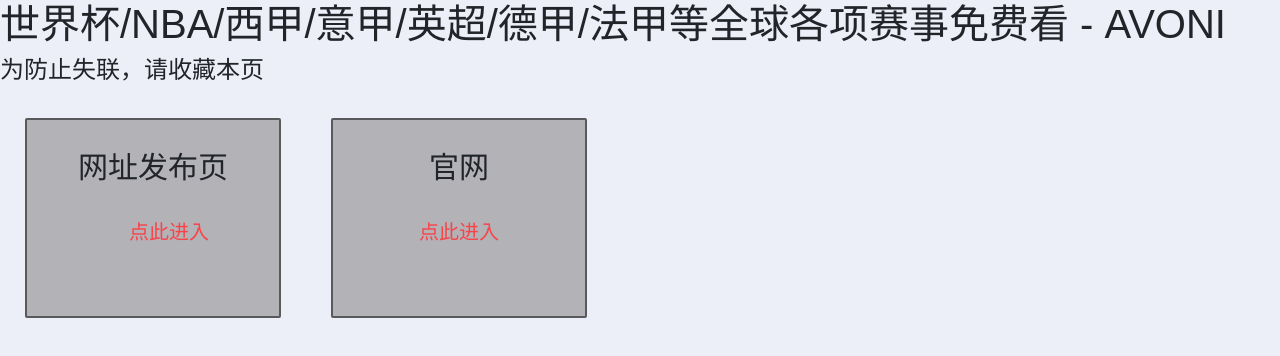
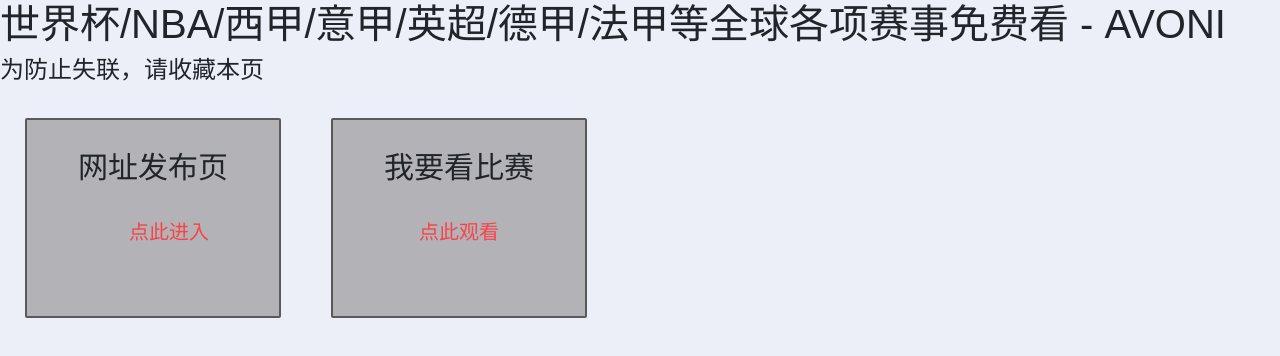
Before and after one commit to hzdu/avoni, a plain HTML site: page index.html in a window 1280 px wide. Drawn offline with nearby package versions, Linux system fonts and the light colour scheme.

Commit message:
update index.html

```diff
--- a/index.html
+++ b/index.html
@@ -66,8 +66,8 @@
             </ul>
         </div>
         <div class="grid-item">
-            <p>官网</p>
-            <a target="_blank" href="http://avoni.co">点此进入</a>
+            <p>我要看比赛</p>
+            <a target="_blank" href="http://avoni.co">点此观看</a>
         </div>
         <!-- <div class="grid-item grid-item--height3"></div>
         <div class="grid-item grid-item--height2"></div>
```
